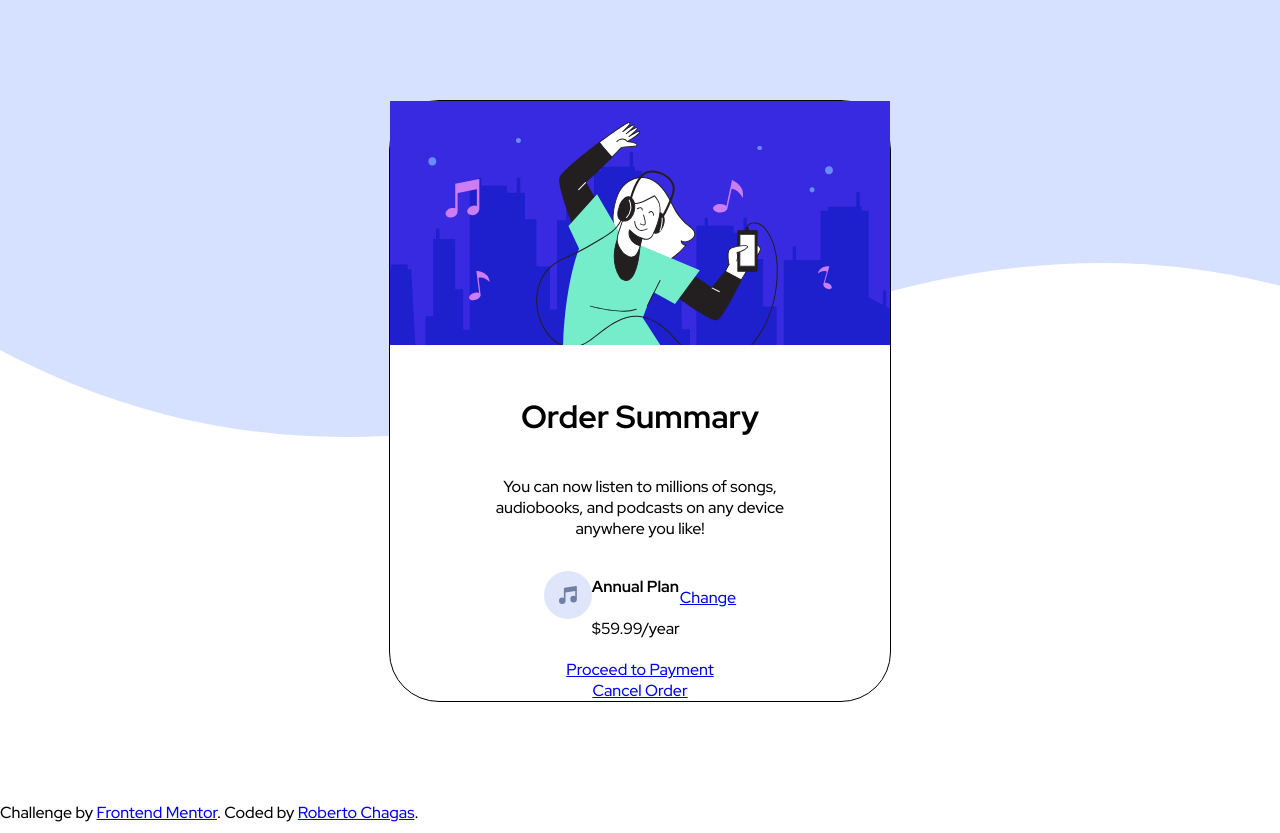
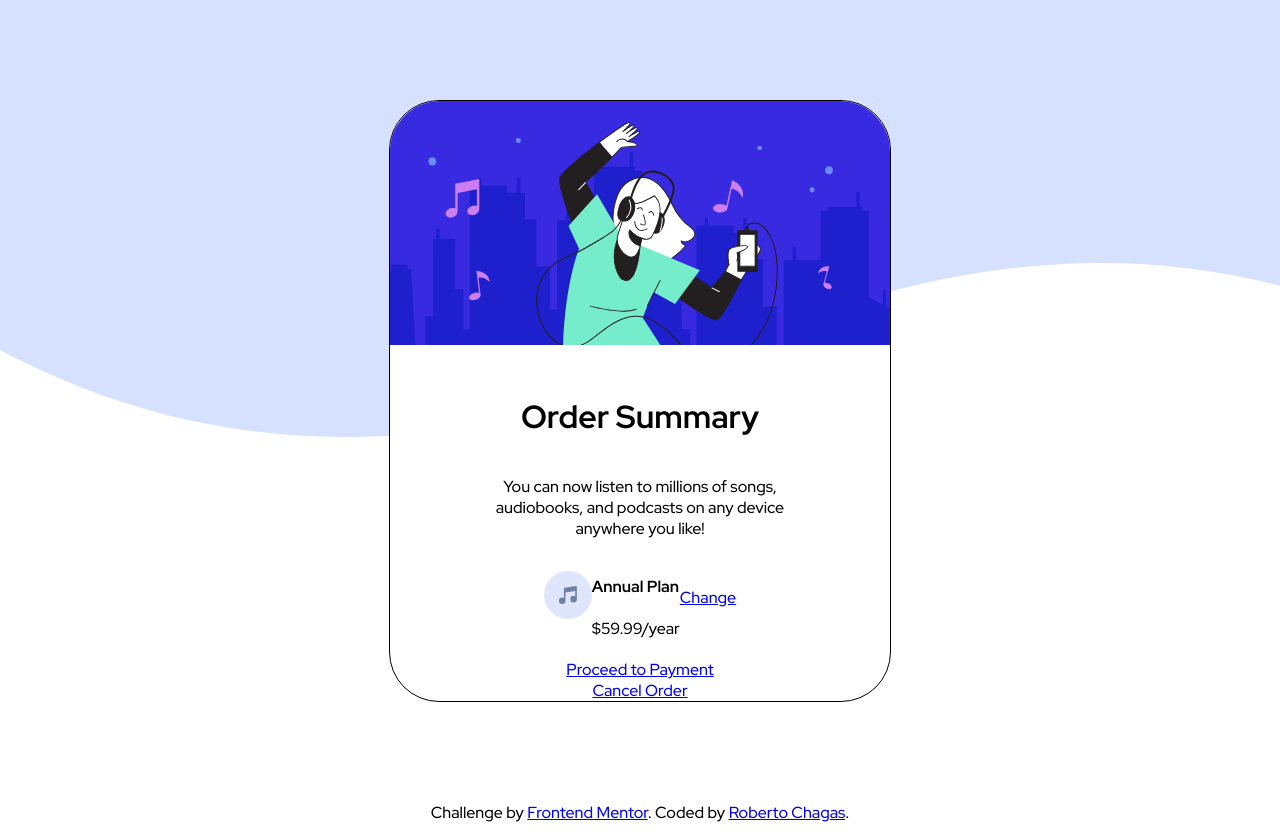
Before and after one commit to RobertoChagas/order-summary-component, a plain HTML site: page index.html in a window 1280 px wide. Drawn offline with Linux system fonts and the light colour scheme.

Commit message:
arrumar border radius

```diff
--- a/index.css
+++ b/index.css
@@ -27,6 +27,7 @@ body {
 #card-principal .top-image{
 
     width: 100%;
+    border-radius: 50px 50px 0 0;
 }
 
 #card-principal div h1{
@@ -44,3 +45,10 @@ body {
     align-items: center;
     padding-bottom: 20px;
 }
+
+
+
+footer {
+    text-align: center;
+    padding-bottom: 10px;
+}
```
